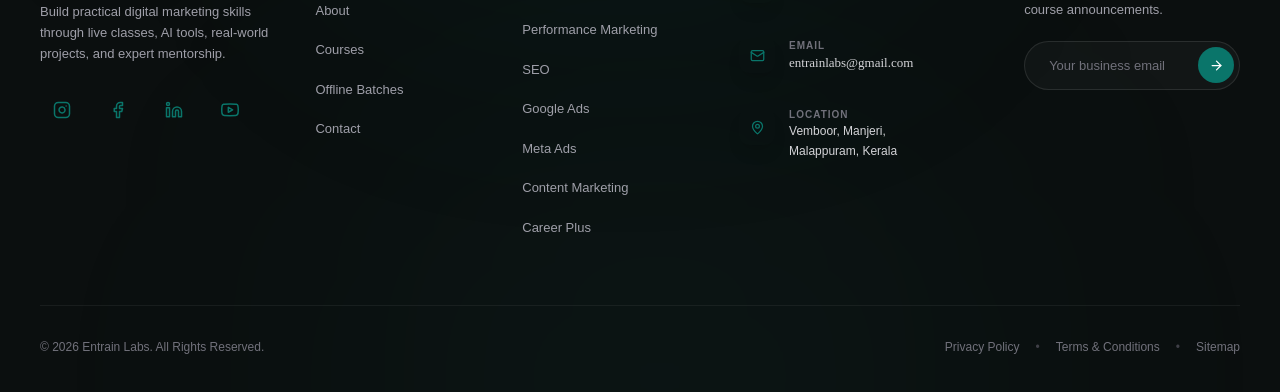
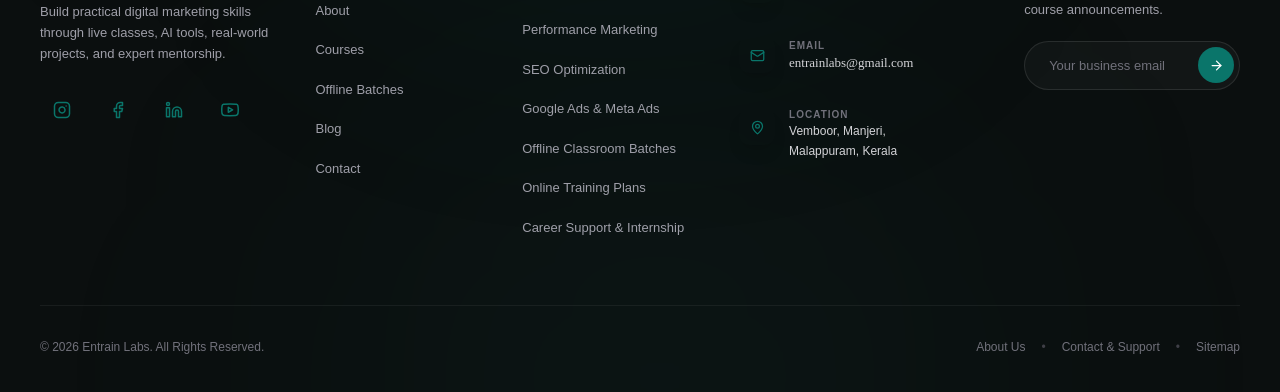
Before and after one commit to entrainaccademy/entrainlabs, a Next.js app: page /about in a window 1280 px wide. Shown: the part 3424-3816 px from the top of the page. Built offline with nearby package versions, Linux system fonts and the light colour scheme; no server answers; a web font is replaced by a local one.

Commit message:
edit code

```diff
--- a/src/components/premium/cta.jsx
+++ b/src/components/premium/cta.jsx
@@ -52,10 +52,16 @@
             <ArrowRight size={13} className="transition-transform group-hover:translate-x-0.5"/>
           </button>
 
-          <button onClick={handleWhatsAppChat} className="flex h-12 items-center justify-center gap-2 rounded-full border border-zinc-800 bg-zinc-900/40 hover:bg-zinc-800 text-zinc-200 px-7 text-xs font-semibold tracking-wider transition-all duration-300 hover:scale-105 active:scale-95 cursor-pointer">
+          <a
+            href={`https://wa.me/${whatsappNumber}?text=Hi%2C%20I%20am%20interested%20in%20the%20digital%20marketing%20courses%20at%20Entrain%20Labs.`}
+            target="_blank"
+            rel="noopener noreferrer"
+            className="flex h-12 items-center justify-center gap-2 rounded-full border border-zinc-800 bg-zinc-900/40 hover:bg-zinc-800 text-zinc-200 px-7 text-xs font-semibold tracking-wider transition-all duration-300 hover:scale-105 active:scale-95 cursor-pointer"
+            aria-label="Chat with Entrain Labs on WhatsApp"
+          >
             <WhatsAppIcon className="text-primary h-4 w-4" />
             <span>Chat on WhatsApp</span>
-          </button>
+          </a>
         </motion.div>
 
       </div>
--- a/src/components/premium/footer.jsx
+++ b/src/components/premium/footer.jsx
@@ -1,5 +1,6 @@
 "use client";
 import React, { useState } from "react";
+import Link from "next/link";
 import { Mail, Phone, MapPin, ArrowRight } from "lucide-react";
 const ftlogo = "/footerlogo.jpeg";
 
@@ -53,22 +54,22 @@
     { name: "About", path: "/about" },
     { name: "Courses", path: "/courses" },
     { name: "Offline Batches", path: "/offline-batches" },
-    // { name: "Blog", path: "/blog" },
+    { name: "Blog", path: "/blog" },
     { name: "Contact", path: "/contact" }
   ];
 
   const programs = [
-    "Digital Marketing Master Program",
-    "Performance Marketing",
-    "SEO",
-    "Google Ads",
-    "Meta Ads",
-    "Content Marketing",
-    "Career Plus"
+    { name: "Digital Marketing Master Program", path: "/courses" },
+    { name: "Performance Marketing", path: "/courses" },
+    { name: "SEO Optimization", path: "/courses" },
+    { name: "Google Ads & Meta Ads", path: "/courses" },
+    { name: "Offline Classroom Batches", path: "/offline-batches" },
+    { name: "Online Training Plans", path: "/online-plans" },
+    { name: "Career Support & Internship", path: "/courses" }
   ];
 
   const socialLinks = [
-    { Icon: InstagramIcon, href: "https://instagram.com", label: "Instagram" },
+    { Icon: InstagramIcon, href: "https://instagram.com/entrain_labs", label: "Instagram" },
     { Icon: FacebookIcon, href: "https://facebook.com", label: "Facebook" },
     { Icon: LinkedinIcon, href: "https://linkedin.com", label: "LinkedIn" },
     { Icon: YoutubeIcon, href: "https://youtube.com", label: "YouTube" },
@@ -97,7 +98,7 @@
           {/* Column 1 — Brand info */}
           <div className="flex flex-col items-start gap-6 col-span-1">
             {/* White Logo Card */}
-            <a
+            <Link
               href="/"
               className="inline-flex items-center justify-center p-2.5 rounded-sm  shadow-xl hover:-translate-y-0.5 hover:shadow-[0_8px_30px_rgb(255,255,255,0.12)] hover:ring-2 hover:ring-[#0A756A]/20 transition-all duration-300 relative group"
               aria-label="Entrain Labs Home"
@@ -111,7 +112,7 @@
                 height={36}
                 className="object-contain h-9 w-auto transition-transform duration-300 group-hover:scale-[1.01]"
               />
-            </a>
+            </Link>
 
             <p className="text-[13px] leading-relaxed text-zinc-400 max-w-xs font-satoshi">
               Build practical digital marketing skills through live classes, AI tools, real-world projects, and expert mentorship.
@@ -143,13 +144,13 @@
             <ul className="flex flex-col gap-3 text-[13px] font-satoshi w-full">
               {quickLinks.map((link) => (
                 <li key={link.name}>
-                  <a
+                  <Link
                     href={link.path}
                     className="relative py-1 inline-block text-zinc-400 hover:text-white hover:translate-x-1 transition-all duration-300 font-medium group focus:outline-none focus:text-white"
                   >
                     <span>{link.name}</span>
                     <span className="absolute bottom-0 left-0 w-0 h-[1.5px] bg-[#0A756A] transition-all duration-300 group-hover:w-full" />
-                  </a>
+                  </Link>
                 </li>
               ))}
             </ul>
@@ -163,14 +164,14 @@
 
             <ul className="flex flex-col gap-3 text-[13px] font-satoshi w-full">
               {programs.map((prog) => (
-                <li key={prog}>
-                  <a
-                    href="#courses"
+                <li key={prog.name}>
+                  <Link
+                    href={prog.path}
                     className="relative py-1 inline-block text-zinc-400 hover:text-white hover:translate-x-1 transition-all duration-300 font-medium group focus:outline-none focus:text-white"
                   >
-                    <span>{prog}</span>
+                    <span>{prog.name}</span>
                     <span className="absolute bottom-0 left-0 w-0 h-[1.5px] bg-[#0A756A] transition-all duration-300 group-hover:w-full" />
-                  </a>
+                  </Link>
                 </li>
               ))}
             </ul>
@@ -273,11 +274,11 @@
 
           {/* Right quick footer links */}
           <div className="flex flex-wrap items-center justify-center gap-x-4 gap-y-2">
-            <a href="/privacy" className="hover:text-white transition-colors focus:outline-none focus:text-white">Privacy Policy</a>
+            <Link href="/about" className="hover:text-white transition-colors focus:outline-none focus:text-white">About Us</Link>
             <span className="text-zinc-700">•</span>
-            <a href="/terms" className="hover:text-white transition-colors focus:outline-none focus:text-white">Terms & Conditions</a>
+            <Link href="/contact" className="hover:text-white transition-colors focus:outline-none focus:text-white">Contact & Support</Link>
             <span className="text-zinc-700">•</span>
-            <a href="/sitemap" className="hover:text-white transition-colors focus:outline-none focus:text-white">Sitemap</a>
+            <a href="/sitemap.xml" target="_blank" rel="noopener noreferrer" className="hover:text-white transition-colors focus:outline-none focus:text-white">Sitemap</a>
           </div>
         </div>
 
--- a/src/components/premium/navbar.jsx
+++ b/src/components/premium/navbar.jsx
@@ -85,6 +85,12 @@
               <Link href="/" onClick={() => setIsMobileMenuOpen(false)} className="text-zinc-800 dark:text-zinc-200 hover:text-zinc-900 dark:hover:text-white py-2 border-b border-zinc-100 dark:border-zinc-900">
                 <p className="capitalize">Home</p>
               </Link>
+              <Link href="/courses" onClick={() => setIsMobileMenuOpen(false)} className="text-zinc-800 dark:text-zinc-200 hover:text-zinc-900 dark:hover:text-white py-2 border-b border-zinc-100 dark:border-zinc-900">
+                <p className="capitalize">Courses</p>
+              </Link>
+              <Link href="/offline-batches" onClick={() => setIsMobileMenuOpen(false)} className="text-zinc-800 dark:text-zinc-200 hover:text-zinc-900 dark:hover:text-white py-2 border-b border-zinc-100 dark:border-zinc-900">
+                <p className="capitalize">Offline Batches</p>
+              </Link>
               <Link href="/about" onClick={() => setIsMobileMenuOpen(false)} className="text-zinc-800 dark:text-zinc-200 hover:text-zinc-900 dark:hover:text-white py-2 border-b border-zinc-100 dark:border-zinc-900">
                 <p className="capitalize">About Us</p>
               </Link>
--- a/src/views/About.jsx
+++ b/src/views/About.jsx
@@ -1,5 +1,6 @@
 "use client";
 import React, { useRef } from "react";
+import Link from "next/link";
 import { motion, useInView } from "motion/react";
 import {
   Briefcase,
@@ -145,7 +146,7 @@
             <span className="text-[#0a756a]/85">Grow for Life</span>
           </h1>
           <div className="flex flex-wrap gap-3 justify-center">
-            <a
+            <Link
               href="/courses"
               className="group inline-flex items-center gap-2 rounded-xl
               border border-[#18C29C]/20
@@ -164,13 +165,13 @@
                 size={16}
                 className="transition-transform group-hover:translate-x-1"
               />
-            </a>
-            <a
+            </Link>
+            <Link
               href="/contact"
               className="inline-flex items-center gap-2 px-7 py-3.5 rounded-xl border border-gray-200 text-gray-700 font-inter font-medium text-sm hover:border-gray-300 hover:bg-gray-50 transition-colors duration-200"
             >
               Contact Us
-            </a>
+            </Link>
           </div>
         </div>
       </section>
--- a/src/views/Blog.jsx
+++ b/src/views/Blog.jsx
@@ -622,10 +622,10 @@
                   Back to Hub
                 </button>
 
-                <div className="text-[10px] sm:text-xs font-medium text-zinc-450 dark:text-zinc-550 flex items-center gap-1.5 font-mono select-none">
-                  <span>Home</span>
+                <div className="text-[10px] sm:text-xs font-medium text-zinc-500 dark:text-zinc-400 flex items-center gap-1.5 font-mono">
+                  <a href="/" className="hover:text-[#0A756A] dark:hover:text-[#5EEAD4] transition-colors">Home</a>
                   <span>/</span>
-                  <span>Blog</span>
+                  <button onClick={handleCloseArticle} className="hover:text-[#0A756A] dark:hover:text-[#5EEAD4] transition-colors cursor-pointer">Blog</button>
                   <span>/</span>
                   <span className="text-[#0A756A] dark:text-[#5EEAD4] truncate max-w-[120px] sm:max-w-none">
                     {activeReadingArticle.category}
--- a/src/views/Courses.jsx
+++ b/src/views/Courses.jsx
@@ -370,13 +370,13 @@
                 </div>
               </div>
 
-              <button
-                onClick={() => router.push("/online-plans")}
+              <Link
+                href="/online-plans"
                 className="relative w-full h-12 rounded-xl bg-transparent border border-zinc-200 dark:border-white/10 hover:border-[#0A756A] dark:hover:border-[#0A756A] text-[#0A756A] dark:text-white font-semibold text-sm transition-all duration-300 hover:bg-[#0A756A]/5 dark:hover:bg-[#0A756A]/10 flex items-center justify-center gap-2 group/btn cursor-pointer"
               >
                 <span>Explore Online Plans</span>
                 <ArrowRight className="w-4 h-4 transition-transform group-hover/btn:translate-x-1" />
-              </button>
+              </Link>
             </div>
           </motion.div>
         </div>
```
Also changed, not shown: src/components/premium/courses.jsx (+8 -8 lines).
